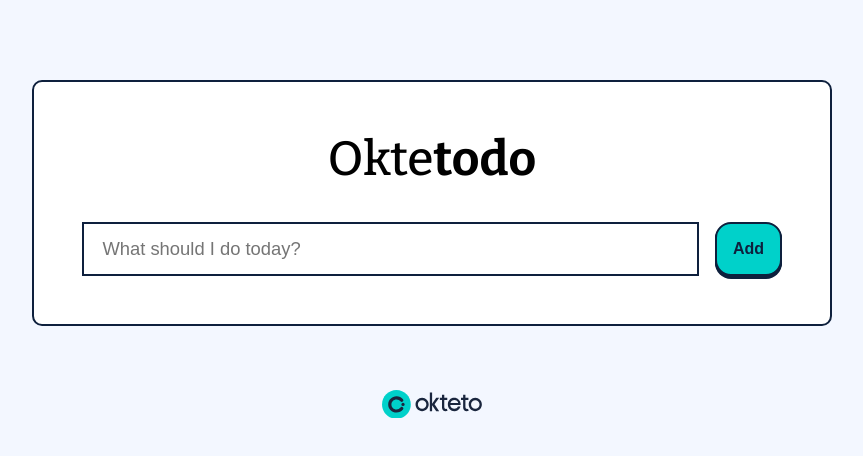
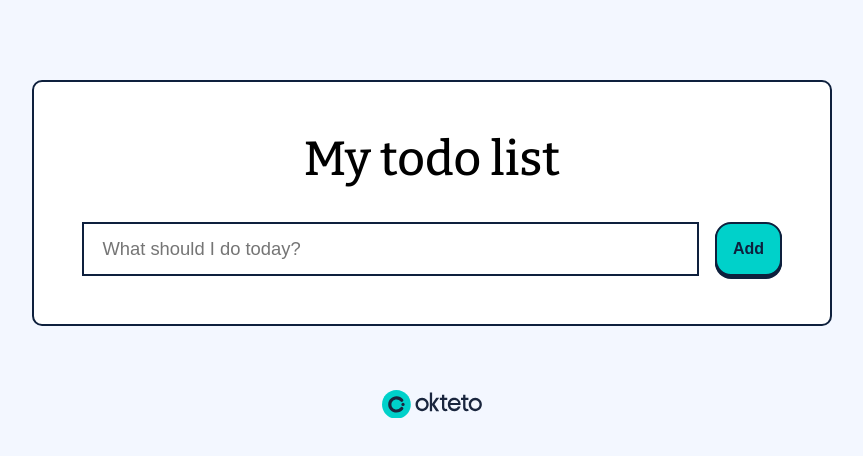
Before and after one commit to okteto/todolist-gitops-code, a React (Create React App) app in the folder client/: page / in a window 1280 px wide. Shown: the top 456 px of the page, without its empty margins (208-1071 px from the left). Built offline with nearby package versions, Linux system fonts and the light colour scheme; no server answers.

Commit message:
changed heading
Signed-off-by: Arsh Sharma <arsh@Arsh-Sharma.local>

```diff
--- a/client/src/components/InputTodo.js
+++ b/client/src/components/InputTodo.js
@@ -22,7 +22,7 @@
     return (
         <Fragment>
             <h1 className="title">
-                Okte<span>todo</span>
+                My todo list
             </h1>
             <form className="app-add" onSubmit={onSubmitForm}>
                 <input
```
Also changed, not shown: 1 other file (tests, documents, lock files or other folders).
